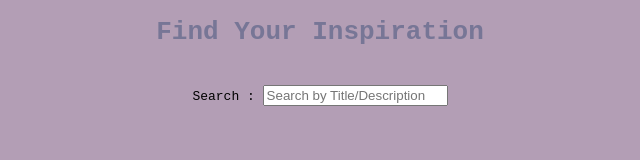
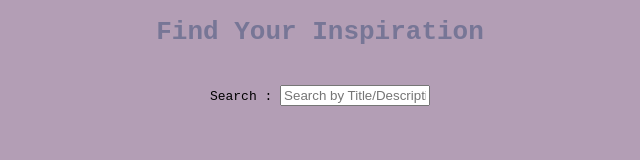
Before and after one commit to apoorva-saxena/WebDevFlickr, a website: page app/index.html in a window 1280 px wide. Shown: the whole page, without its empty margins (320-960 px from the left). Drawn offline with nearby package versions, Linux system fonts and the light colour scheme; some packages are replaced by stand-ins of ours; no server answers.

Commit message:
Adds css to text box

```diff
--- a/app/index.css
+++ b/app/index.css
@@ -50,3 +50,7 @@ h1 {
     -moz-column-count: 3; /* Firefox */
     column-count: 3;
 }
+
+.input-style {
+    width: 142px;
+}
--- a/app/index.html
+++ b/app/index.html
@@ -17,7 +17,7 @@
         <div ng-controller="FeedController" class="center-body">
             <div>
                 Search :
-                <input type="text" ng-model="search_text" placeholder="Search by Title/Description" />
+                <input type="text" ng-model="search_text" placeholder="Search by Title/Description" class="input-style" />
             </div>
             <div class="fixed-gap"></div>
             <div class="column-division">
```
